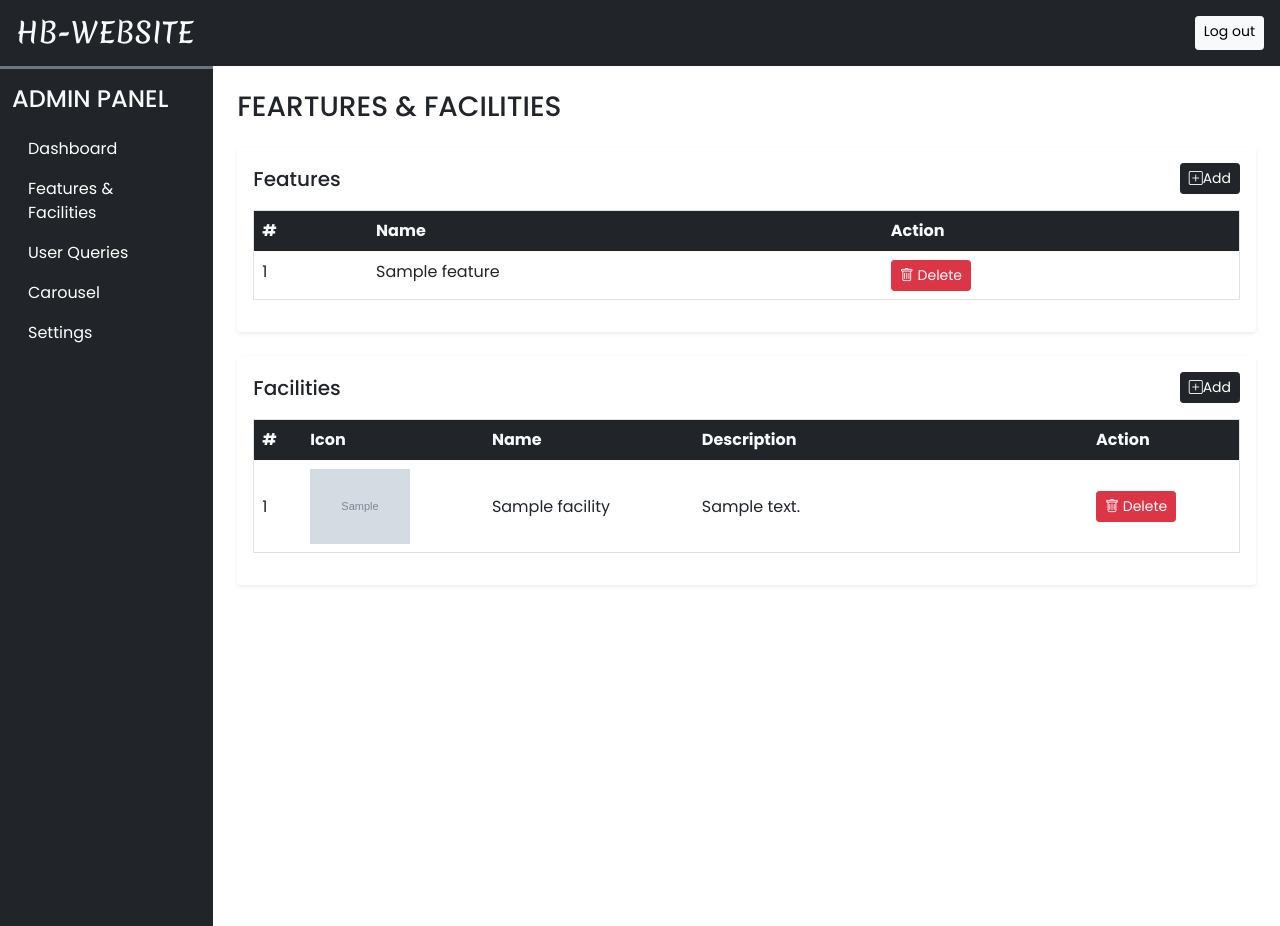
After one commit to linh080504/hotel, a PHP site: page /admin/features_facilities.php in a window 1280 px wide. The commit adds this page. Run offline with PHP 8.4, Linux system fonts and the light colour scheme; the visitor is signed in with stand-in values (Sample User, id 1); tables that the repository leaves empty or names only in its code hold one stand-in row (values such as "Sample post"); grey boxes marked "Sample" are stand-in pictures.

Commit message:
add feature_facilities

```diff
--- /dev/null
+++ b/admin/ajax/features_facilities.php
@@ -0,0 +1,111 @@
+<?php
+    require('../inc/db_config.php');
+    require('../inc/essentials.php');
+    adminLogin();
+
+    if (isset($_POST['action']) && $_POST['action'] == 'add_feature') {
+        $frm_data = filteration($_POST); // Lọc dữ liệu
+
+        $q = "INSERT INTO `features`(`name`) VALUE (?)";
+        $values = [$frm_data['name']];
+        $res = insert($q,$values, 's');
+        echo $res;
+    }
+
+    if (isset($_POST['action']) && $_POST['action'] == 'get_feature') {
+        $res = selectAll('features');
+        $i=1;
+        while ($row = mysqli_fetch_assoc($res)) {
+            echo <<<data
+                <tr>
+                    <td>$i</td>
+                    <td>$row[name]</td>
+                    <td>
+                     <button type="button" class="btn btn-danger btn-sm shadow-none" onClick="rem_feature($row[id])">
+                          <i class="bi bi-trash"></i> Delete
+                         </button>
+                    </td>
+                </tr>
+            data;
+            $i++;
+        }
+    }
+
+    if (isset($_POST['action']) && $_POST['action'] == 'rem_feature') {
+        $frm_data = filteration($_POST);
+        $values = [$frm_data['rem_feature']];
+
+        $q = "DELETE FROM `features` WHERE `id`=?";
+        $res = delete($q,$values, 'i');
+        echo $res;
+    }
+
+    if (isset($_POST['action']) && $_POST['action'] == 'add_facility') {
+        $frm_data = filteration($_POST); // Lọc dữ liệu
+        $img_r = uploadSVGImage($_FILES['icon'], FACILITIES_FOLDER); // Hàm upload ảnh
+
+        if ($img_r == 'inv_img') {
+            echo 'inv_img'; // Định dạng file không hợp lệ
+            exit;
+        } elseif ($img_r == 'inv_size') {
+            echo 'inv_size'; // File quá lớn
+            exit;
+        } elseif ($img_r == 'upd_failed') {
+            echo 'upd_failed'; // Lỗi upload
+            exit;
+        } else {
+            // Chuẩn bị câu lệnh INSERT
+            $q = "INSERT INTO `facilities`(`icon`, `name`, `desciption`) VALUES (?, ?, ?)";
+            $values = [$img_r, $frm_data['name'], $frm_data['desc']];
+            $res = insert($q, $values, 'sss'); // Hàm insert sử dụng prepared statements
+
+            // Kiểm tra kết quả truy vấn
+            if ($res) {
+                echo '1'; // Thành công
+            } else {
+                echo 'Query cannot executed - Insert'; // Lỗi khi thực thi
+            }
+            exit;
+        }
+    }
+
+    if (isset($_POST['action']) && $_POST['action'] == 'get_facilities') {
+        $res = selectAll('facilities');
+        $i=1;
+        $path = FACILITIES_IMG_PATH;
+
+        while ($row = mysqli_fetch_assoc($res)) {
+            echo <<<data
+                <tr class='align-middle'>
+                    <td>$i</td>
+                    <td><img src="$path$row[icon]" width="100px"></td>
+                    <td>$row[name]</td>
+                    <td>$row[description]</td>
+                    <td>
+                     <button type="button" class="btn btn-danger btn-sm shadow-none" onClick="rem_facility($row[id])">
+                          <i class="bi bi-trash"></i> Delete
+                         </button>
+                    </td>
+                </tr>
+            data;
+            $i++;
+        }
+    }
+
+    if (isset($_POST['action']) && $_POST['action'] == 'rem_facility') {
+        $frm_data = filteration($_POST);
+        $values = [$frm_data['rem_facility']];
+
+        $pre_q = "SELECT * FROM `facilities` WHERE `id`= ?";
+        $res = select($pre_q, $values, 'i');
+        $img = mysqli_fetch_assoc($res);
+
+        if (deleteImage($img['icon'], FACILITIES_FOLDER)) {
+            $q = "DELETE FROM `facilities` WHERE `id`=?";
+            $res = delete($q,$values, 'i');
+            echo $res;
+        } else {
+            echo 0;
+        }
+    }
+?>
--- /dev/null
+++ b/admin/features_facilities.php
@@ -0,0 +1,292 @@
+<?php
+require('inc/essentials.php');
+require('inc/db_config.php');
+adminLogin();
+?>
+<!DOCTYPE html>
+<html lang="en">
+<head>
+    <meta charset="UTF-8">
+    <meta name="viewport" content="width=device-width, initial-scale=1.0">
+    <title>Admin Panel - Features & Facilities</title>
+    <?php require('inc/links.php') ?>
+</head>
+<body class="bg-white">
+    <?php require('inc/header.php') ?>
+    <div class="container-fluid" id="main-content">
+        <div class="row">
+            <div class="col-lg-10 ms-auto p-4 overflow-hidden">
+                <h3 class="mb-4">FEARTURES & FACILITIES</h3>
+
+                <div class="card border-0 shadow-sm mb-4">
+                    <div class="card-body">
+
+                    <div class="d-flex align-items-center justify-content-between mb-3">
+                            <h5 class="card-title m-0">Features</h5>
+                            <button type="button" class="btn btn-dark shadow-none btn-sm" data-bs-toggle="modal" data-bs-target="#feature-s">
+                                <i class="bi bi-plus-square"></i>Add
+                            </button>
+                        </div>
+
+                        <div class="table-responsive-md" style="height: 350 px; overflow-y: scroll ">
+                            <table class="table table-hover border">
+                                <thead>
+                                    <tr class="bg-dark text-light">
+                                    <th scope="col">#</th>
+                                    <th scope="col">Name</th>
+                                    <th scope="col">Action</th>
+                                    </tr>
+                                </thead>
+                                <tbody id="feature-data">
+                                </tbody>
+                            </table>
+                        </div>
+                    </div>
+                </div>
+
+                <div class="card border-0 shadow-sm mb-4">
+                    <div class="card-body">
+
+                    <div class="d-flex align-items-center justify-content-between mb-3">
+                            <h5 class="card-title m-0">Facilities</h5>
+                            <button type="button" class="btn btn-dark shadow-none btn-sm" data-bs-toggle="modal" data-bs-target="#facility-s">
+                                <i class="bi bi-plus-square"></i>Add
+                            </button>
+                        </div>
+
+                        <div class="table-responsive-md" style="height: 350 px; overflow-y: scroll ">
+                            <table class="table table-hover border">
+                                <thead>
+                                    <tr class="bg-dark text-light">
+                                    <th scope="col">#</th>
+                                    <th scope="col">Icon</th>
+                                    <th scope="col">Name</th>
+                                    <th scope="col" width="40%">Description</th>
+                                    <th scope="col">Action</th>
+                                    </tr>
+                                </thead>
+                                <tbody id="facilities-data">
+                                </tbody>
+                            </table>
+                        </div>
+                    </div>
+                </div>
+
+            </div>
+        </div>
+    </div>
+
+    <!-- Feature modal -->
+        <div class="modal fade" id="feature-s" data-bs-backdrop="static" data-bs-keyboard="false" tabindex="-1" aria-labelledby="staticBackdropLabel" aria-hidden="true">
+                        <div class="modal-dialog">
+                            <form id="feature_s_form">
+                                <div class="modal-content">
+                                    <div class="modal-header">
+                                        <h5 class="modal-title">Add Feature</h5>
+                                        <button type="button" class="btn-close" data-bs-dismiss="modal" aria-label="Close"></button>
+                                    </div>
+                                    <div class="modal-body">
+                                        <div class="mb-3">
+                                            <label class="form-label fw-bold">Name</label>
+                                            <input type="text" name="feature_name" class="form-control shadow-none" required>
+                                        </div>
+
+                                    </div>
+                                    <div class="modal-footer">
+                                        <button type="reset" class="btn text-secondary shadow-none" data-bs-dismiss="modal">Cancel</button>
+                                        <button type="submit" class="btn custom-bg text-white shadow-none">Submit</button>
+                                    </div>
+                                </div>
+                            </form>
+                        </div>
+        </div>
+
+    <!-- Facility Modal -->
+        <div class="modal fade" id="facility-s" data-bs-backdrop="static" data-bs-keyboard="false" tabindex="-1" aria-labelledby="staticBackdropLabel" aria-hidden="true">
+            <div class="modal-dialog">
+                <form id="facility_s_form">
+                    <div class="modal-content">
+                        <div class="modal-header">
+                            <h5 class="modal-title">Add Facility</h5>
+                            <button type="button" class="btn-close" data-bs-dismiss="modal" aria-label="Close"></button>
+                        </div>
+                        <div class="modal-body">
+                            <div class="mb-3">
+                                <label class="form-label fw-bold">Name</label>
+                                <input type="text" name="facility_name" class="form-control shadow-none" required>
+                            </div>
+                            <div class="mb-3">
+                                <label class="form-label fw-bold">Icon</label>
+                                <input type="file" name="facility_icon" accept=".svg" class="form-control shadow-none" required>
+                            </div>
+                            <div class="mb-3">
+                                <label class="form-label">Description</label>
+                                <textarea name="facility-desc" class="form-control shadow-none" rows="3"></textarea>
+                            </div>
+
+                        </div>
+                        <div class="modal-footer">
+                            <button type="reset" class="btn text-secondary shadow-none" data-bs-dismiss="modal">Cancel</button>
+                            <button type="submit" class="btn custom-bg text-white shadow-none">Submit</button>
+                        </div>
+                    </div>
+                </form>
+            </div>
+        </div>
+
+    <?php require('inc/scripts.php') ?>
+
+    <script>
+        let feature_s_form = document.getElementById('feature_s_form');
+        let facility_s_form = document.getElementById('facility_s_form');
+
+
+    feature_s_form.addEventListener('submit', function(e){
+        e.preventDefault();
+        add_feature();
+    });
+
+    function add_feature() {
+
+    let data = new FormData();
+    data.append('name', feature_s_form.elements['feature_name'].value);
+    data.append('action', 'add_feature');
+    let xhr = new XMLHttpRequest();
+    xhr.open("POST", "ajax/feature_facilities.php", true);
+
+    xhr.onload = function () {
+        let myModal = document.getElementById('feature-s');
+        let modal = bootstrap.Modal.getInstance(myModal);
+        modal.hide();
+
+        if(this.responseText==1)
+    {
+        alert('success','New feature added');
+        feature_s_form.elements['feature_name'].value='';
+        get_feature();
+    }
+    else {
+        alert('Error','Sever Down!');
+    }
+
+    };
+    xhr.send(data);
+}
+
+    function get_feature() {
+        let xhr = new XMLHttpRequest();
+        xhr.open("POST", "ajax/features_facilities.php", true);
+        xhr.setRequestHeader('Content-Type', 'application/x-www-form-urlencoded');
+        xhr.onload = function () {
+            if (this.status == 200) {
+                document.getElementById('feature-data').innerHTML = this.responseText;
+            } else {
+                alert('Error: Failed to load team data!');
+            }
+        };
+        xhr.send("action=get_feature");
+    }
+
+    function rem_feature(val) {
+    let xhr = new XMLHttpRequest();
+    xhr.open("POST", "ajax/features_facilities.php", true);
+    xhr.setRequestHeader('Content-Type', 'application/x-www-form-urlencoded');
+
+    xhr.onload = function () {
+        if (this.responseText == "1") { // So sánh chuỗi "1"
+            arlert('success', 'Feature removed!');
+            get_feature();
+        }
+        else if(this.responseText == 'room_added!'){
+            arlert('error', 'Feature is added in room!');
+        }
+
+        else {
+            arlert('error', 'Server issue.');
+        }
+    };
+    xhr.send('action=rem_feature&rem_feature=' + val);
+}
+
+    facility_s_form.addEventListener('submit', function(e){
+                e.preventDefault();
+                add_facility();
+        });
+
+    function add_facility() {
+
+        let data = new FormData();
+        data.append('name', facility_s_form.elements['facility_name'].value);
+        data.append('icon', facility_s_form.elements['facility_icon'].files[0]);
+        data.append('desc', facility_s_form.elements['facility_desc'].value);
+        data.append('action', 'add_facility');
+
+        let xhr = new XMLHttpRequest();
+        xhr.open("POST", "ajax/features_facilities.php", true);
+
+        xhr.onload = function () {
+            let myModal = document.getElementById('facility-s');
+            let modal = bootstrap.Modal.getInstance(myModal);
+            modal.hide();
+
+            if(this.responseText == 'inv_img'){
+            alert('error', 'Only SVG images are allowed!');
+            }
+            else if(this.responseText == 'inv_size'){
+            alert('error', 'Image should be less than 1MB!');
+            }
+            else if(this.responseText == 'upd_failed'){
+            alert('error', 'Image upload failed. Server Down!');
+            }
+            else{
+                alert('success', 'New facility added!');
+                facility_s_form.reset();
+                get_facilities();
+                }
+            }
+
+            xhr.send(data);
+    }
+
+    function get_facilities() {
+    let xhr = new XMLHttpRequest();
+    xhr.open("POST", "ajax/features_facilities.php", true);
+    xhr.setRequestHeader('Content-Type', 'application/x-www-form-urlencoded');
+    xhr.onload = function () {
+        if (this.status == 200) {
+            document.getElementById('facilities-data').innerHTML = this.responseText;
+        } else {
+            alert('Error: Failed to load team data!');
+        }
+    };
+    xhr.send("action=get_facilities");
+    }
+
+    function rem_facility(val) {
+    let xhr = new XMLHttpRequest();
+    xhr.open("POST", "ajax/features_facilities.php", true);
+    xhr.setRequestHeader('Content-Type', 'application/x-www-form-urlencoded');
+
+    xhr.onload = function () {
+        if (this.responseText == "1") { // So sánh chuỗi "1"
+            arlert('success', 'Facility removed!');
+            get_facilities();
+        }
+        else if(this.responseText == 'room_added!'){
+            arlert('error', 'Facility is added in room!');
+        }
+
+        else {
+            arlert('error', 'Server issue.');
+        }
+    };
+    xhr.send('action=rem_facility&rem_facility=' + val);
+}
+
+    window.onload = function(){
+        get_feature();
+        get_facilities();
+    }
+    </script>
+</body>
+</html>
--- a/admin/inc/db_config.php
+++ b/admin/inc/db_config.php
@@ -8,19 +8,20 @@
     $con= mysqli_connect($hname, $uname, $pass, $db);
 
     if(!$con){
-        die("Cannot Connect to Database".mysqli_connect_errno());
+        die("Cannot Connect to Database: " . mysqli_connect_error());
     }
 
 
     function filteration($data){
         foreach($data as $key => $value){
-            $data[$key] = trim($value);
-            $data[$key] = stripslashes($value);
-            $data[$key] = htmlspecialchars($value);
-            $data[$key] = strip_tags($value);
+            $value = trim($value);
+            $value = strip_tags($value);
+            $value = htmlspecialchars($value, ENT_QUOTES, 'UTF-8');
+            $data[$key] = $value;
         }
         return $data;
     }
+
 
     function select($sql, $value = [], $datatypes = '') {
         $con = $GLOBALS['con'];
@@ -74,11 +75,12 @@
                 return $res;
             }else{
                 mysqli_stmt_close($stmt);
-                die("Query cannot executed - Insert");
+                die("Query cannot executed - Insert: " . mysqli_error($con));
+
             }
 
         }else{
-            die("Query cannot prepared - Insert");
+            die("Query cannot executed - Insert: " . mysqli_error($con));
         }
     }
 
--- a/admin/inc/essentials.php
+++ b/admin/inc/essentials.php
@@ -3,9 +3,12 @@ define('SITE_URL', 'http://127.0.0.1/csdl/');
 define('ABOUT_IMG_PATH', SITE_URL.'images/about/');
 define('CAROUSEL_IMG_PATH', SITE_URL.'images/carousel/');
 define('UPLOAD_IMAGE_PATH', $_SERVER['DOCUMENT_ROOT'].'/csdl/images/');
+define('FACILITIES_IMG_PATH', SITE_URL.'images/facilities/' );
+
+
 define('ABOUT_FOLDER', 'about');
 define('CAROUSEL_FOLDER', 'carousel/');
-
+define('FACILITIES_FOLDER', 'facilities/');
 
 
     function adminLogin() {
@@ -74,5 +77,34 @@ define('CAROUSEL_FOLDER', 'carousel/');
         }
     }
 
+    function uploadSVGImage($file, $folder) {
+        $valid_extensions = ['image/svg+xml'];
+        $max_size = 1 * 1024 * 1024; // Giới hạn 1MB
+
+        $ext = pathinfo($file['name'], PATHINFO_EXTENSION);
+        if (!in_array(strtolower($ext), $valid_extensions)) {
+            return 'inv_img'; // Không đúng định dạng
+        }
+        if ($file['size'] > $max_size) {
+            return 'inv_size'; // File quá lớn
+        }
+
+        $file_name = time() . '_' . $file['name']; // Đặt tên file
+        $full_folder_path = UPLOAD_IMAGE_PATH . $folder; // Đường dẫn đầy đủ đến thư mục đích
+
+        // Tạo thư mục nếu chưa tồn tại
+        if (!is_dir($full_folder_path)) {
+            mkdir($full_folder_path, 0777, true);
+        }
+
+        $path = $full_folder_path . '/' . $file_name;
+
+        if (move_uploaded_file($file['tmp_name'], $path)) {
+            return $file_name; // Thành công
+        } else {
+            return 'upd_failed'; // Lỗi upload
+        }
+    }
+
 
 ?>
--- a/admin/inc/header.php
+++ b/admin/inc/header.php
@@ -20,6 +20,9 @@
                             <a class="nav-link text-white" href="dashboard.php">Dashboard</a>
                         </li>
                         <li class="nav-item ">
+                            <a class="nav-link text-white" href="features_facilities.php">Features & Facilities</a>
+                        </li>
+                        <li class="nav-item ">
                             <a class="nav-link text-white" href="user_queries.php">User Queries</a>
                         </li>
                         <li class="nav-item">
--- a/admin/inc/scripts.php
+++ b/admin/inc/scripts.php
@@ -14,4 +14,6 @@
         `;
         document.body.append(element);
     }
+
+
 </script>
```
